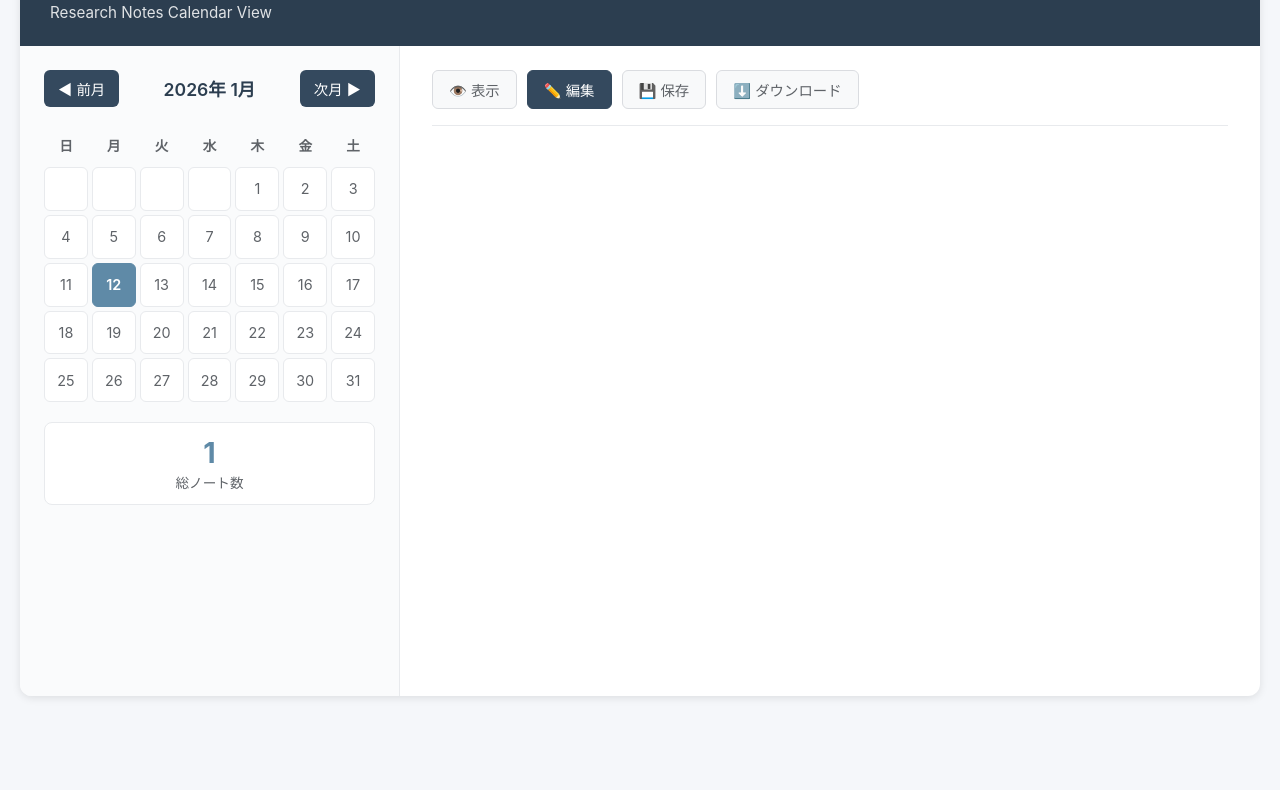
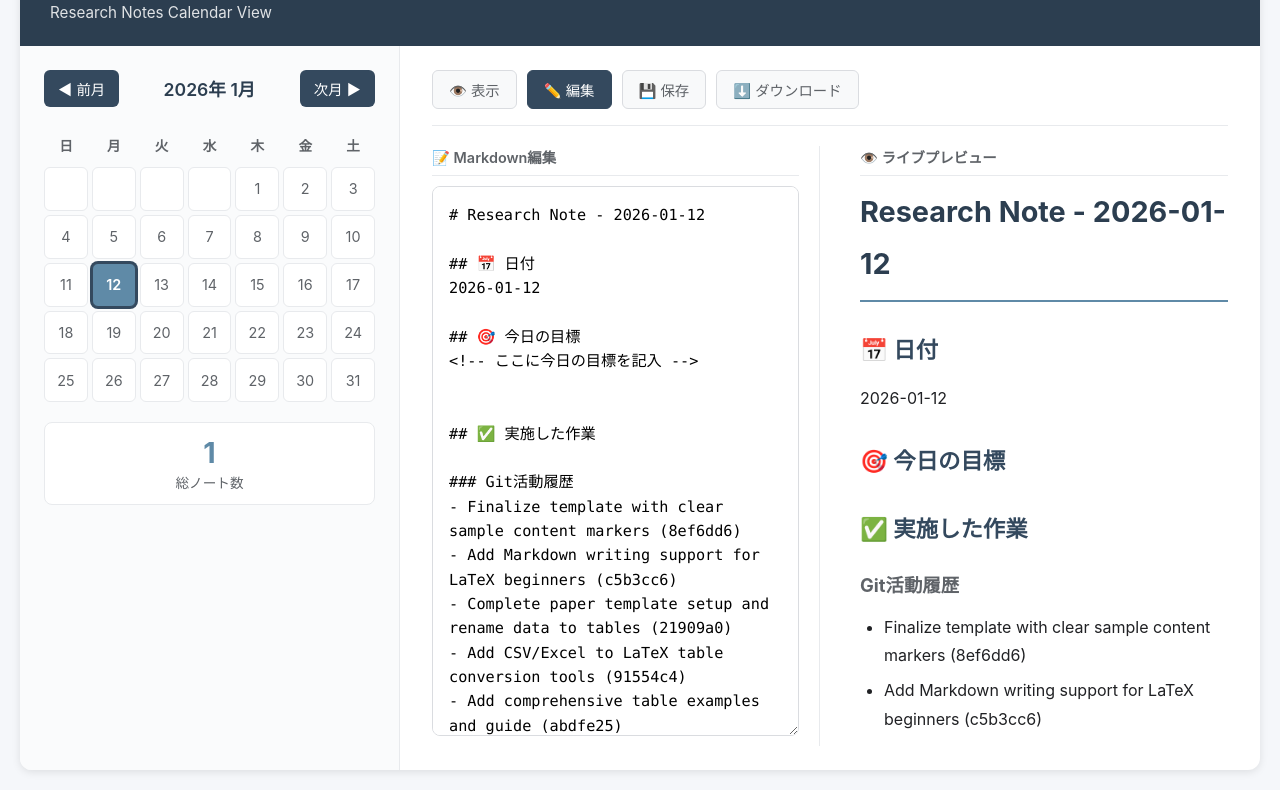
Before and after one commit to gajyakichi/Academic-writing, a plain HTML site: page research_notes/html/index.html in a window 1280 px wide. Both pictures are taken after a click on the button "✏️ 編集". Shown: the part 88-878 px from the top of the page. Before the commit the page ends 804 px from the top, so only its background shows below. Drawn offline with nearby package versions, Linux system fonts and the light colour scheme.

```diff
--- a/research_notes/html/index.html
+++ b/research_notes/html/index.html
@@ -484,13 +484,10 @@
         document.getElementById("saveBtn").style.display = "none";
         document.getElementById("downloadBtn").style.display = "none";
 
-        const noteContent = document.getElementById("noteContent");
-        const noteEditor = document.getElementById("noteEditor");
+        document.getElementById("noteContent").style.display = "block";
+        document.getElementById("sideBySideContainer").style.display = "none";
 
-        noteContent.style.display = "block";
-        noteEditor.style.display = "none";
-
-        noteContent.innerHTML = marked.parse(notesData[selectedDate]);
+        document.getElementById("noteContent").innerHTML = marked.parse(notesData[selectedDate]);
       }
 
       function switchToEdit() {
@@ -500,24 +497,34 @@
         document.getElementById("saveBtn").style.display = "inline-block";
         document.getElementById("downloadBtn").style.display = "inline-block";
 
-        const noteContent = document.getElementById("noteContent");
-        const noteEditor = document.getElementById("noteEditor");
+        document.getElementById("noteContent").style.display = "none";
+        document.getElementById("sideBySideContainer").style.display = "grid";
 
-        noteContent.style.display = "none";
-        noteEditor.style.display = "block";
+        const editor = document.getElementById("noteEditorSide");
+        editor.value = notesData[selectedDate];
 
-        noteEditor.value = notesData[selectedDate];
+        // 初期プレビューを表示
+        updateLivePreview();
+
+        // リアルタイム更新を設定
+        editor.oninput = updateLivePreview;
+      }
+
+      function updateLivePreview() {
+        const editor = document.getElementById("noteEditorSide");
+        const preview = document.getElementById("livePreview");
+        preview.innerHTML = marked.parse(editor.value);
       }
 
       function saveNote() {
-        const editedContent = document.getElementById("noteEditor").value;
+        const editedContent = document.getElementById("noteEditorSide").value;
         notesData[selectedDate] = editedContent;
 
         alert("✅ 保存しました!\n\n編集内容がプレビューに反映されました。\n「表示」ボタンで確認できます。");
       }
 
       function downloadNote() {
-        const editedContent = document.getElementById("noteEditor").value;
+        const editedContent = document.getElementById("noteEditorSide").value;
 
         // ファイルとしてダウンロード
         const blob = new Blob([editedContent], { type: "text/markdown" });
@@ -534,7 +541,6 @@
             ".md」がダウンロードされました。\n元のファイルを上書きしてください。"
         );
       }
-
       function previousMonth() {
         currentDate.setMonth(currentDate.getMonth() - 1);
         renderCalendar();
```
Also changed, not shown: 2 other files.
